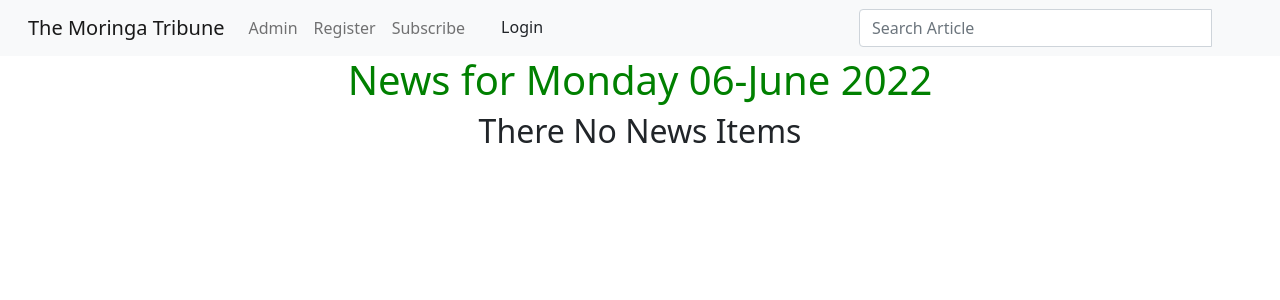
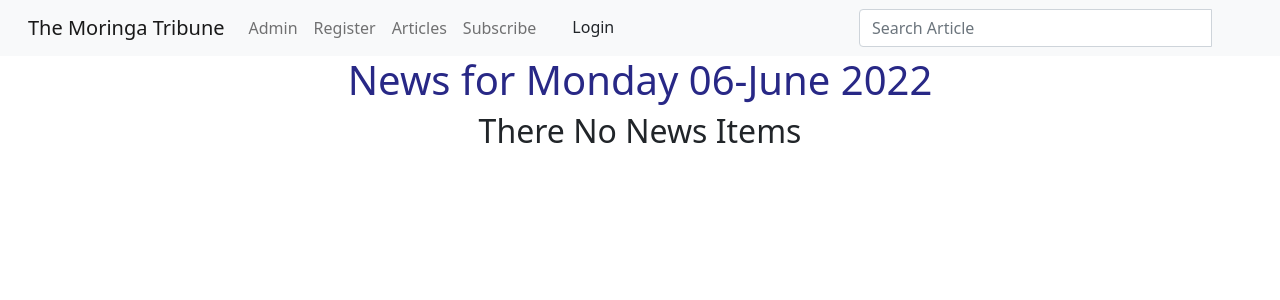
Before and after one commit to SayiaFelix/Django_news, a Django app: page / in a window 1280 px wide. Shown: the top 300 px of the page. Run offline with Django 4.2, Linux system fonts and the light colour scheme; data that the repository does not hold is empty; some libraries are stand-ins or nearby versions.

```diff
--- a/news/templates/all-news/today-news.html
+++ b/news/templates/all-news/today-news.html
@@ -11,7 +11,7 @@
     <div class="row">
        <div class="col-xs-4 col-sm-4 col-md-4 col-lg-4">
         <h2 class="text-center"> {{ news_item.title }} </h2>
-        <h5 class="text-center"> {{ news_item.pub_date }} </h5>
+        <h5 class="text-center"> {{ news_item.pub_date|date:"l d-F Y" }} </h5>
       </div>
 
       <div class="col-xs-8 col-sm-8 col-md-8 col-lg-8">
--- a/news/templates/navbar.html
+++ b/news/templates/navbar.html
@@ -12,6 +12,9 @@
                 </li>
                 <li class="nav-item">
                   <a class="nav-link" href="/accounts/register/">Register</a>
+                </li>
+                 <li class="nav-item">
+                  <a class="nav-link" href="/article/3">Articles</a>
                 </li>
                 <li class="nav-item">
                   <a class="nav-link" href="{% url 'newsletter' %}">Subscribe</a>
--- a/news/views.py
+++ b/news/views.py
@@ -91,7 +91,7 @@ def new_article(request):
             article = form.save(commit=False)
             article.editor = current_user
             article.save()
-        return redirect('NewsToday')
+        return redirect('newsToday')
 
     else:
         form = NewArticleForm()
--- a/static/css/basenews.css
+++ b/static/css/basenews.css
@@ -1,3 +1,3 @@
 h1 {
-    color: green;
+    color: rgb(40, 40, 134);
 }
--- a/tribune/settings.py
+++ b/tribune/settings.py
@@ -121,7 +121,7 @@ EMAIL_USE_TLS = True
 EMAIL_HOST = 'smtp.gmail.com'
 EMAIL_PORT = 587
 EMAIL_HOST_USER = 'sayiafelix18@gmail.com'
-EMAIL_HOST_PASSWORD = ''
+EMAIL_HOST_PASSWORD = 'fheourowejdoqw'
 
 # Email configurations remember to install python-decouple
 EMAIL_USE_TLS = config('EMAIL_USE_TLS')
```
Also changed, not shown: media/articles/98160772_1.jpeg (added), media/articles/official_2Gj3kn8.jpg (added), media/articles/status_me_status_IMG-20211207-WA0017.jpg (added).
